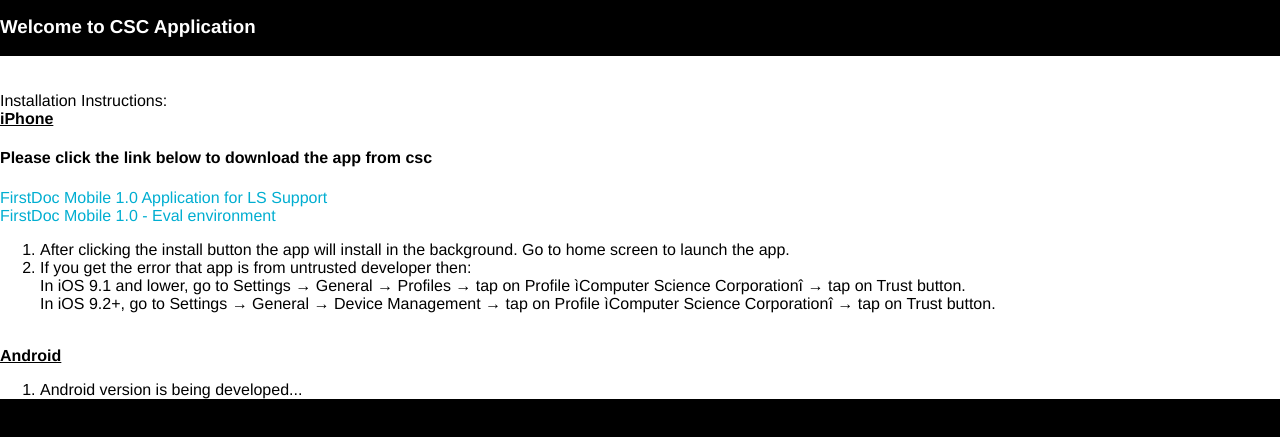
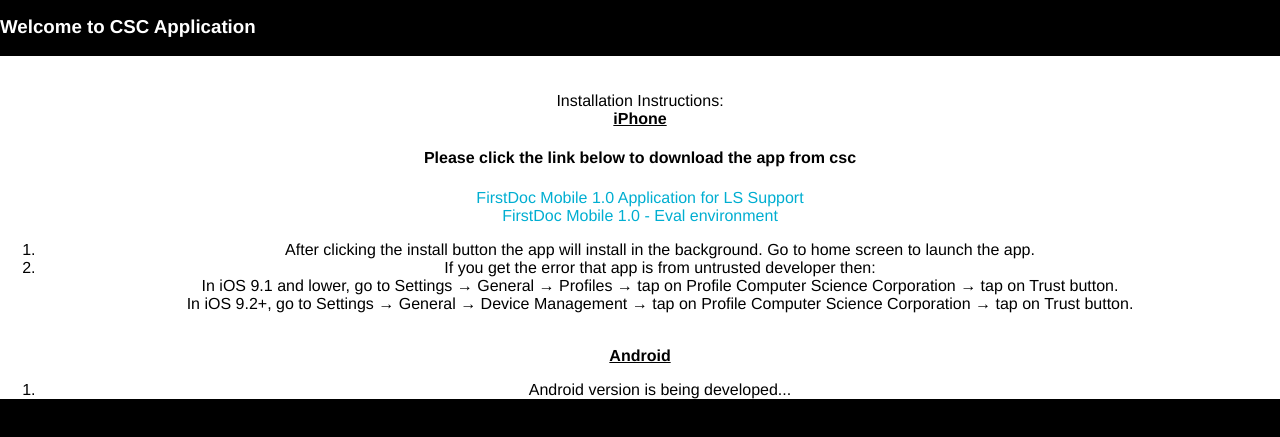
Before and after one commit to lssupport/lssupport, a website: page views/index.html in a window 1280 px wide. Shown: the part 235-672 px from the top of the page. Drawn offline with Linux system fonts and the light colour scheme; files whose address does not match are found by name.

Commit message:
Changes in style

```diff
--- a/public/style/style.css
+++ b/public/style/style.css
@@ -171,6 +171,7 @@
 
 #centerdiv {
   background: white;
+  text-align: center;
   color: black;
 }
 
--- a/views/index.html
+++ b/views/index.html
@@ -31,8 +31,8 @@
             <li>After clicking the install button the app will install in the background. Go to home screen to launch the app.</li>
             <li>
             If you get the error that app is from untrusted developer then: <br>
-            In iOS 9.1 and lower, go to Settings &#8594; General &#8594; Profiles &#8594; tap on Profile ìComputer Science Corporationî &#8594; tap on Trust button.<br>
-            In iOS 9.2+, go to Settings &#8594; General &#8594; Device Management &#8594; tap on Profile ìComputer Science Corporationî &#8594; tap on Trust button.
+            In iOS 9.1 and lower, go to Settings &#8594; General &#8594; Profiles &#8594; tap on Profile Computer Science Corporation &#8594; tap on Trust button.<br>
+            In iOS 9.2+, go to Settings &#8594; General &#8594; Device Management &#8594; tap on Profile Computer Science Corporation &#8594; tap on Trust button.
            </li>
         </ol>
 
```
